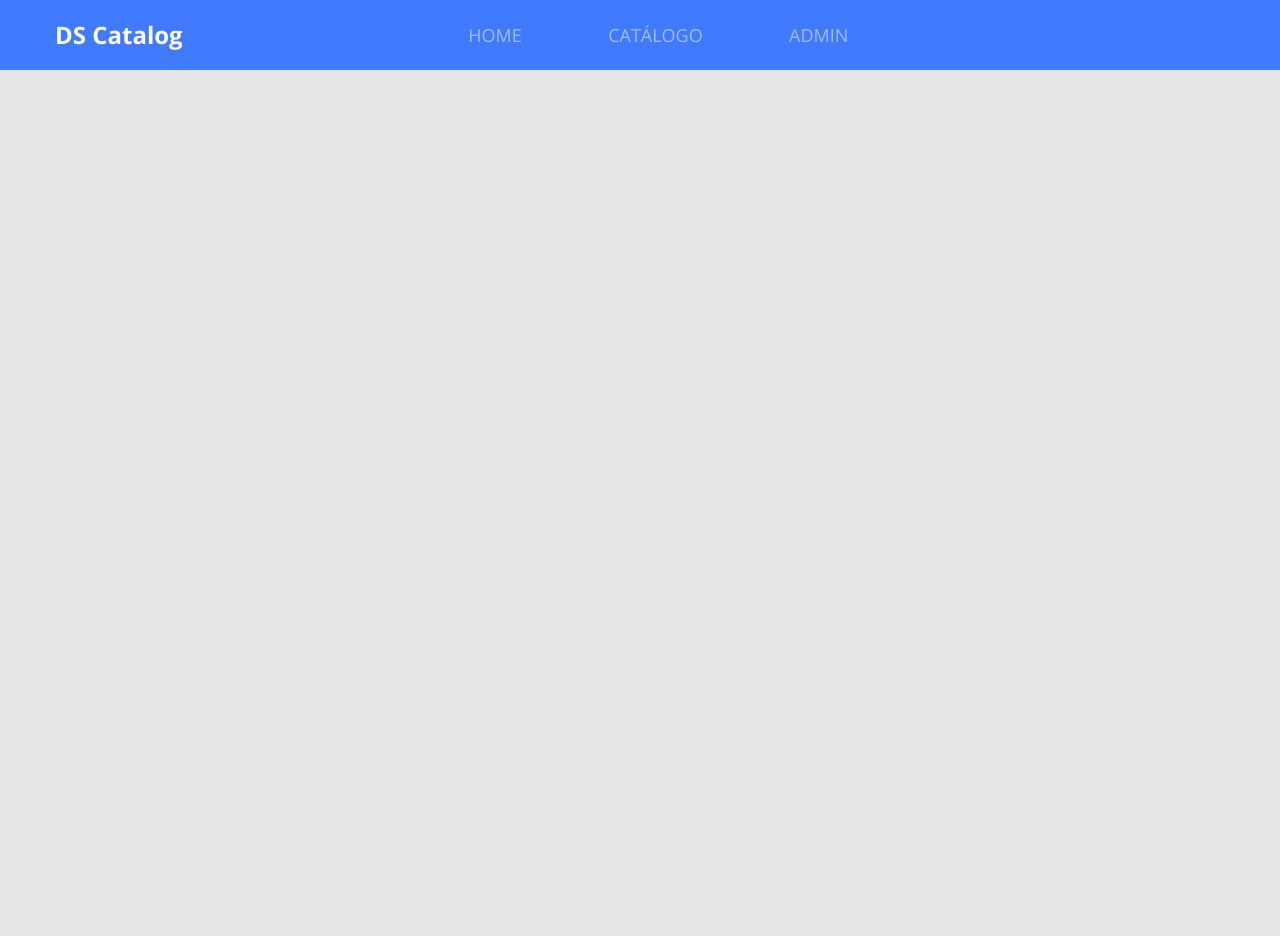
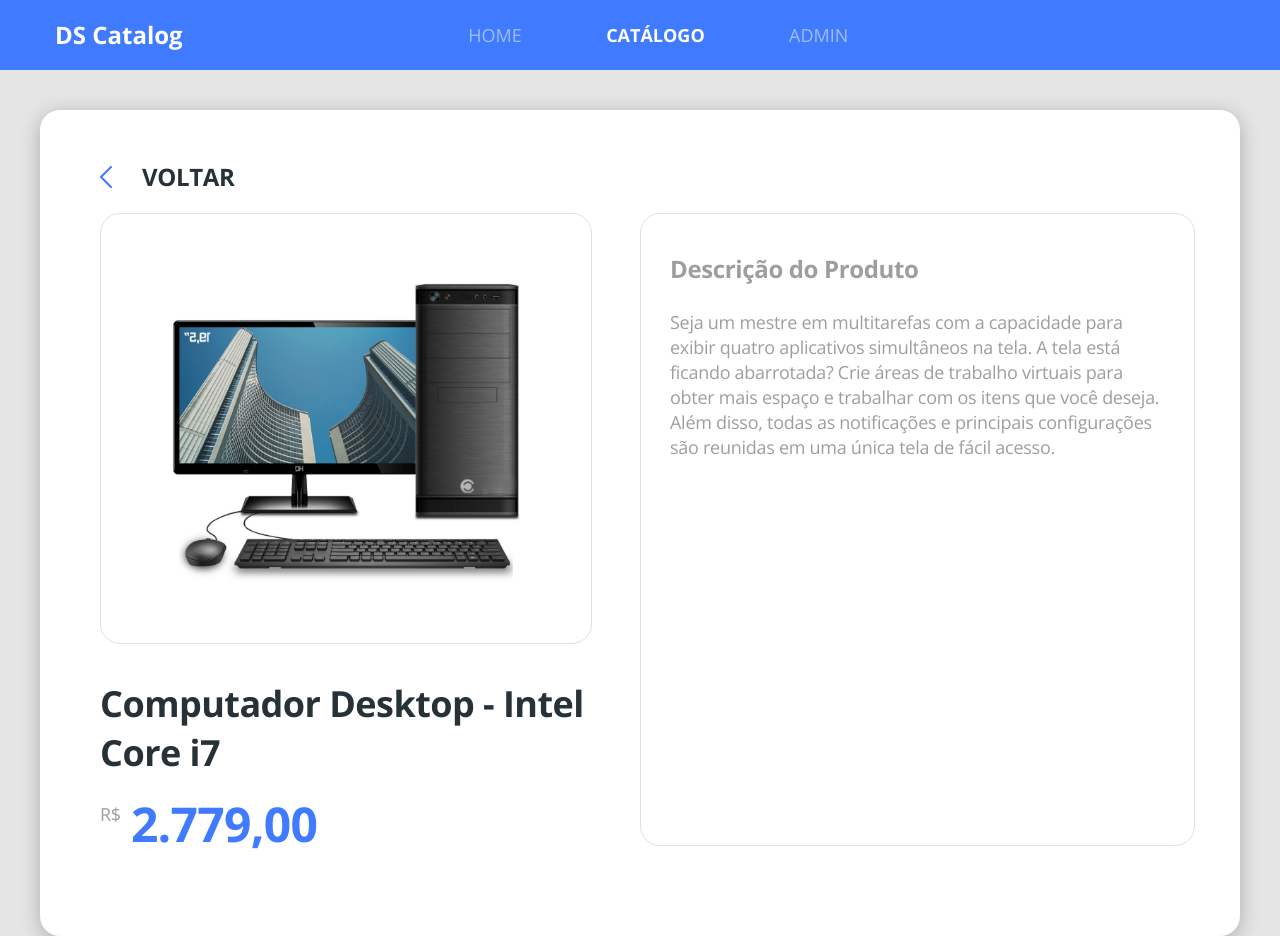
Before and after one commit to rivaelRodriguesJr/dscatalog-bootcamp-devsuperior, a React (Create React App) app in the folder front-web/: page /products/1 in a window 1280 px wide. Before the commit the page ends 800 px from the top, so only its background shows below. Built offline with nearby package versions, Linux system fonts and the light colour scheme; the HTML template or start-up script is replaced by a standard one.

Commit message:
Add products details

```diff
--- a/front-web/src/Routes.tsx
+++ b/front-web/src/Routes.tsx
@@ -1,8 +1,9 @@
 import React from 'react';
-import { BrowserRouter, Switch, Route } from 'react-router-dom';
+import { BrowserRouter, Route, Switch } from 'react-router-dom';
 import Navbar from './core/components/Navbar';
 import Admin from './pages/Admin';
 import Catalog from './pages/Catalog';
+import ProductDetails from './pages/Catalog/components/ProductDetails';
 import Home from './pages/Home';
 
 const Routes = () => (
@@ -12,8 +13,11 @@
       <Route path="/" exact>
         <Home />
       </Route>
-      <Route path="/catalog">
+      <Route path="/products" exact>
         <Catalog />
+      </Route>
+      <Route path="/products/:productId">
+        <ProductDetails />
       </Route>
       <Route path="/admin">
         <Admin />
--- a/front-web/src/core/components/ButtonIcon/styles.scss
+++ b/front-web/src/core/components/ButtonIcon/styles.scss
@@ -12,4 +12,5 @@
   display: flex;
   align-items: center;
   justify-content: center;
+  color: #FFF
 }
--- a/front-web/src/core/components/Navbar/index.tsx
+++ b/front-web/src/core/components/Navbar/index.tsx
@@ -15,7 +15,7 @@
           <NavLink to="/" activeClassName="active" exact>HOME</NavLink>
         </li>
         <li>
-          <NavLink to="/catalog" activeClassName="active">CATÁLOGO</NavLink>
+          <NavLink to="/products" activeClassName="active">CATÁLOGO</NavLink>
         </li>
         <li>
           <NavLink to="/admin" activeClassName="active">ADMIN</NavLink>
--- /dev/null
+++ b/front-web/src/core/components/ProductPrice/index.tsx
@@ -0,0 +1,15 @@
+import React from 'react';
+import './styles.scss';
+
+type Props = {
+  price: string;
+}
+
+const ProductPrice = ({ price }: Props) => (
+  <div className="product-price-container">
+    <span className="product-currency">R$</span>
+    <h3 className="product-price">{price}</h3>
+  </div>
+);
+
+export default ProductPrice;
--- /dev/null
+++ b/front-web/src/core/components/ProductPrice/styles.scss
@@ -0,0 +1,19 @@
+.product-price-container {
+  margin-top: 25px;
+  display: flex;
+}
+
+.product-currency {
+  font-size: 18px;
+  line-height: 25px;
+  letter-spacing: -0.015em;
+  color: #9E9E9E;
+}
+
+.product-price {
+  font-size: 32px;
+  line-height: 44px;
+  letter-spacing: -0.015em;
+  color: #407BFF;
+  margin-left: 10px;
+}
--- a/front-web/src/pages/Catalog/components/ProductCard/index.tsx
+++ b/front-web/src/pages/Catalog/components/ProductCard/index.tsx
@@ -1,5 +1,6 @@
 import React from 'react';
-import { ReactComponent as ProductImage} from '../../../../core/assets/images/product.svg';
+import { ReactComponent as ProductImage } from '../../../../core/assets/images/product.svg';
+import ProductPrice from '../../../../core/components/ProductPrice';
 import './styles.scss';
 
 const ProductCard = () => (
@@ -9,10 +10,7 @@
       <h6 className="product-name">
         Computador Desktop - Intel Core i7
       </h6>
-      <div className="product-price-container">
-        <span className="product-currency">R$</span>
-        <h3 className="product-price">2.779,00</h3>
-      </div>
+      <ProductPrice price="2.779,00"/>
     </div>
   </div>
 );
--- a/front-web/src/pages/Catalog/components/ProductCard/styles.scss
+++ b/front-web/src/pages/Catalog/components/ProductCard/styles.scss
@@ -14,24 +14,5 @@
   font-size: 18px;
   line-height: 25px;
   letter-spacing: -0.015em;
+  color: #263238;
 }
-
-.product-price-container {
-  margin-top: 25px;
-  display: flex;
-}
-
-.product-currency {
-  font-size: 18px;
-  line-height: 25px;
-  letter-spacing: -0.015em;
-  color: #9E9E9E;
-}
-
-.product-price {
-  font-size: 32px;
-  line-height: 44px;
-  letter-spacing: -0.015em;
-  color: #407BFF;
-  margin-left: 10px;
-}
--- /dev/null
+++ b/front-web/src/pages/Catalog/components/ProductDetails/index.tsx
@@ -0,0 +1,45 @@
+import React from 'react';
+import { Link, useParams } from 'react-router-dom';
+import './styles.scss';
+import { ReactComponent as ArrowIcon} from '../../../../core/assets/images/arrow.svg';
+import { ReactComponent as Product} from '../../../../core/assets/images/product.svg';
+import ProductPrice from '../../../../core/components/ProductPrice';
+
+type ParamsType = {
+  productId: string;
+}
+
+const ProductDetails = () => {
+  const { productId } = useParams<ParamsType>();
+  console.log(productId);
+
+  return (
+    <div className="product-details-container">
+      <div className="card-base border-radius-20 product-details">
+        <Link to="/products" className="product-details-goback">
+          <ArrowIcon className="icon-goback" />
+          <h1 className="text-goback">voltar</h1>
+        </Link>
+        <div className="row">
+          <div className="col-6 pr-5">
+            <div className="product-details-card text-center">
+              <Product className="product-details-image" />
+            </div>
+            <h1 className="product-details-name">
+              Computador Desktop - Intel Core i7
+            </h1>
+            <ProductPrice price="2.779,00"/>
+          </div>
+          <div className="col-6 product-details-card">
+            <h1 className="product-description-title">Descrição do Produto</h1>
+            <p className="product-description-text">
+            Seja um mestre em multitarefas com a capacidade para exibir quatro aplicativos simultâneos na tela. A tela está ficando abarrotada? Crie áreas de trabalho virtuais para obter mais espaço e trabalhar com os itens que você deseja. Além disso, todas as notificações e principais configurações são reunidas em uma única tela de fácil acesso.
+            </p>
+          </div>
+        </div>
+      </div>
+    </div>
+  );
+}
+
+export default ProductDetails;
--- /dev/null
+++ b/front-web/src/pages/Catalog/components/ProductDetails/styles.scss
@@ -0,0 +1,67 @@
+.product-details-container {
+  margin-top: 40px;
+  padding-left: 40px;
+  padding-right: 40px;
+}
+
+.product-details {
+  padding: 50px 60px 90px 60px;
+}
+
+.icon-goback {
+  color: #407BFF;
+  transform: rotate(-180deg);
+  margin-right: 30px;
+}
+
+.product-details-goback {
+  display: flex;
+  align-items: center;
+  margin-bottom: 20px;
+}
+
+.text-goback {
+  font-size: 24px;
+  line-height: 33px;
+  letter-spacing: -0.015em;
+  color: #263238;
+  text-transform: uppercase;
+}
+
+.product-details-card {
+  border: 1px solid #E1E1E1;
+  border-radius: 20px;
+  padding: 38px 29px;
+}
+
+.product-details-image {
+  width: 353px;
+  height: 353px;
+}
+
+.product-description-title {
+  font-size: 24px;
+  line-height: 33px;
+  letter-spacing: -0.015em;
+  color: #9E9E9E;
+  margin-bottom: 25px;
+}
+
+.product-description-text {
+  font-size: 18px;
+  line-height: 25px;
+  letter-spacing: -0.015em;
+  color: #9E9E9E;
+}
+
+.product-details-name {
+  font-size: 36px;
+  line-height: 49px;
+  letter-spacing: -0.015em;
+  color: #263238;
+  margin-top: 35px;
+}
+
+.product-details .product-price {
+  font-size: 48px;
+}
--- a/front-web/src/pages/Catalog/index.tsx
+++ b/front-web/src/pages/Catalog/index.tsx
@@ -1,4 +1,5 @@
 import React from 'react';
+import { Link } from 'react-router-dom';
 import ProductCard from './components/ProductCard';
 import './styles.scss';
 
@@ -6,18 +7,15 @@
   <div className="catalog-container">
     <h1 className="catalog-title">Catálogo de produtos</h1>
     <div className="catalog-products">
-      <ProductCard />
-      <ProductCard />
-      <ProductCard />
-      <ProductCard />
-      <ProductCard />
-      <ProductCard />
-      <ProductCard />
-      <ProductCard />
-      <ProductCard />
-      <ProductCard />
-      <ProductCard />
-      <ProductCard />
+      <Link to="/products/1"><ProductCard /></Link>
+      <Link to="/products/2"><ProductCard /></Link>
+      <Link to="/products/3"><ProductCard /></Link>
+      <Link to="/products/4"><ProductCard /></Link>
+      <Link to="/products/5"><ProductCard /></Link>
+      <Link to="/products/6"><ProductCard /></Link>
+      <Link to="/products/7"><ProductCard /></Link>
+      <Link to="/products/8"><ProductCard /></Link>
+      <Link to="/products/9"><ProductCard /></Link>
     </div>
   </div>
 );
--- a/front-web/src/pages/Home/index.tsx
+++ b/front-web/src/pages/Home/index.tsx
@@ -14,7 +14,7 @@
         <p className="text-subtitle">
           Ajudaremos você a encontrar os melhores<br /> produtos disponíveis no mercado.
         </p>
-        <Link to="/catalog">
+        <Link to="/products">
           <ButtonIcon text="inicie agora a sua busca"/>
         </Link>
       </div>
```
Also changed, not shown: front-web/src/core/assets/images/arrow.svg.
